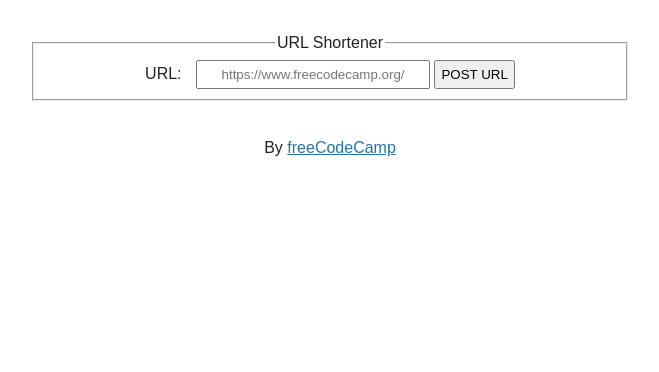
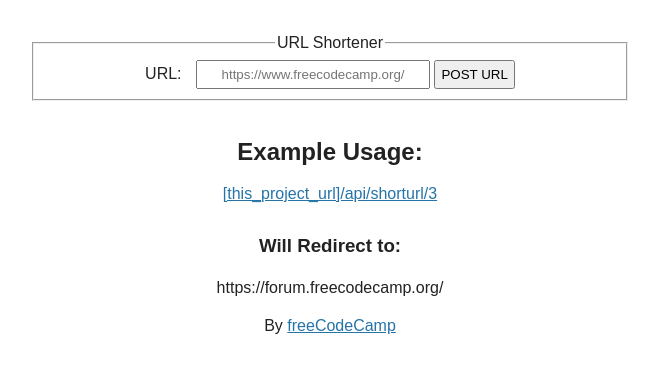
Before and after one commit to MikhailKolomoitsev/freeCodeCampNodejs, a website: page views/index.html in a window 1280 px wide. Shown: the part 72-444 px from the top of the page, without its empty margins (310-969 px from the left). Drawn offline with Linux system fonts and the light colour scheme.

Commit message:
example of usage added

```diff
--- a/views/index.html
+++ b/views/index.html
@@ -24,6 +24,13 @@
           </fieldset>
         </form>
       </section>
+            <h2>Example Usage:</h2>
+      <a href="https://url-shortener-microservice.freecodecamp.rocks/api/shorturl/3" class="docs-creator">
+        [this_project_url]/api/shorturl/3
+      </a>
+
+      <h3>Will Redirect to:</h3>
+      <p>https://forum.freecodecamp.org/</p>
     </main>
     <footer>
       <p>By <a href="https://www.freecodecamp.org/">freeCodeCamp</a></p>
```
